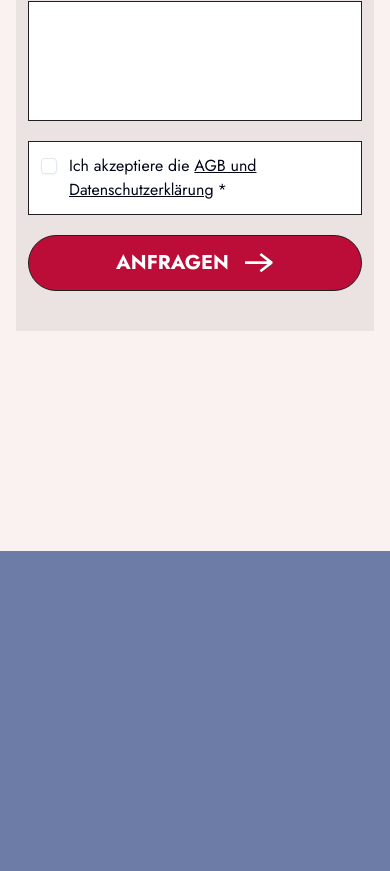
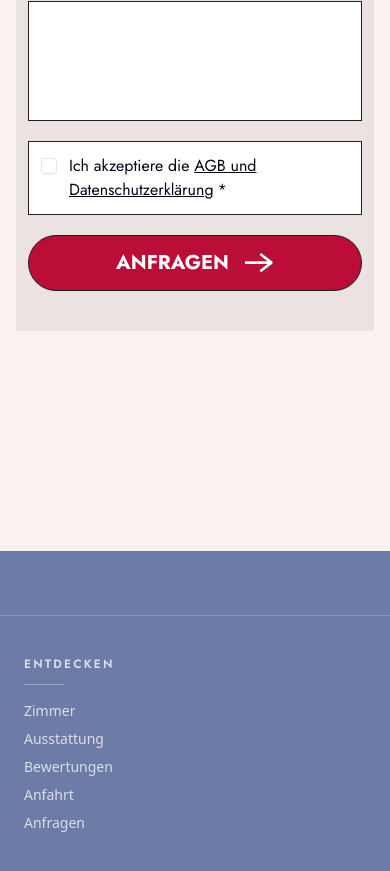
Before and after one commit to AlexanderBraatz/airbnb-integration-rental-booking_25, a Next.js app: page / in a window 390 px wide. Shown: the part 11125-11996 px from the top of the page. Before the commit the page ends 11676 px from the top, so only its background shows below. Built offline with nearby package versions, Linux system fonts and the light colour scheme; a web font is replaced by a local one.

Commit message:
feat:(a++) add footer

```diff
--- a/app/page.tsx
+++ b/app/page.tsx
@@ -5,9 +5,11 @@ import Highlights from "@/components/sections/highlights";
 import Reviews from "@/components/sections/reviews";
 import Directions from "@/components/sections/directions";
 import BookingRequest from "@/components/sections/booking-request";
+import Footer from "@/components/sections/footer";
 
 export default function Home() {
   return (
+    <>
       <main className="bg-q-blue relative">
         <NavBar />
         <Hero />
@@ -17,5 +19,7 @@ export default function Home() {
         <Directions />
         <BookingRequest />
       </main>
+      <Footer />
+    </>
   );
 }
--- a/app/payment/[bookingCode]/page.tsx
+++ b/app/payment/[bookingCode]/page.tsx
@@ -2,6 +2,7 @@ import React from "react";
 import Checkout from "../components/checkout";
 import { getBookingFromIdAction } from "../../actions/admindashboardActions";
 import { bookingCodeConvertedBackToId } from "@/lib/utils";
+import Footer from "@/components/sections/footer";
 
 export default async function Payment({
   params,
@@ -15,12 +16,29 @@ export default async function Payment({
   console.log(bookingCode, "back");
   if (bookingCode) {
     return (
-      <div>
-        <h1>try the payment </h1>
-        <Checkout orderId={Number(orderId)} />
-      </div>
+      <>
+        <div className="bg-q-blue text-q-wite-almost min-h-screen">
+          <main className="mx-auto max-w-3xl px-4 py-10">
+            <h1 className="mb-6 text-2xl font-semibold">Zahlung abschließen</h1>
+            <Checkout orderId={Number(orderId)} />
+          </main>
+        </div>
+        <Footer />
+      </>
     );
   } else {
-    return <div>an error has occurred</div>;
+    return (
+      <>
+        <div className="bg-q-blue text-q-wite-almost min-h-screen">
+          <main className="mx-auto max-w-3xl px-4 py-10">
+            <h1 className="mb-4 text-xl font-semibold">
+              Es ist ein Fehler aufgetreten
+            </h1>
+            <p>Die Zahlungsseite konnte nicht geladen werden.</p>
+          </main>
+        </div>
+        <Footer />
+      </>
+    );
   }
 }
--- /dev/null
+++ b/components/sections/footer.tsx
@@ -0,0 +1,111 @@
+import Link from "next/link";
+
+export default function Footer() {
+  return (
+    <footer className="bg-q-blue text-q-wite-almost mt-16 border-t border-b border-white/20">
+      <div className="px-6 py-10">
+        <div className="mobile:grid-cols-1 mx-auto grid max-w-6xl grid-cols-3 gap-10">
+          {/* Entdecken */}
+          <div>
+            <h3 className="font-jost text-q-wite-almost/80 text-xs font-semibold tracking-[0.18em] uppercase">
+              Entdecken
+            </h3>
+            <div className="mt-3 h-px w-10 bg-white/30" />
+            <nav className="mt-4 flex flex-col gap-2 text-sm">
+              <Link
+                href="#rooms"
+                className="text-q-wite-almost/80 underline-offset-4 transition-colors hover:text-white hover:underline"
+              >
+                Zimmer
+              </Link>
+              <Link
+                href="#highlights"
+                className="text-q-wite-almost/80 underline-offset-4 transition-colors hover:text-white hover:underline"
+              >
+                Ausstattung
+              </Link>
+              <Link
+                href="#reviews"
+                className="text-q-wite-almost/80 underline-offset-4 transition-colors hover:text-white hover:underline"
+              >
+                Bewertungen
+              </Link>
+              <Link
+                href="#directions"
+                className="text-q-wite-almost/80 underline-offset-4 transition-colors hover:text-white hover:underline"
+              >
+                Anfahrt
+              </Link>
+              <Link
+                href="#bookingRequest"
+                className="text-q-wite-almost/80 underline-offset-4 transition-colors hover:text-white hover:underline"
+              >
+                Anfragen
+              </Link>
+            </nav>
+          </div>
+
+          {/* Kontaktinfo */}
+          <div>
+            <h3 className="font-jost text-q-wite-almost/80 text-xs font-semibold tracking-[0.18em] uppercase">
+              Kontakt
+            </h3>
+            <div className="mt-3 h-px w-10 bg-white/30" />
+            <div className="text-q-wite-almost/80 mt-4 space-y-2 text-sm">
+              <p>Email: placeholder@example.com</p>
+              <p>Telefon: +49 (0) 000 000000</p>
+              <p>Adresse: Musterstraße 1, 00000 Musterstadt</p>
+            </div>
+          </div>
+
+          {/* Online */}
+          <div>
+            <h3 className="font-jost text-q-wite-almost/80 text-xs font-semibold tracking-[0.18em] uppercase">
+              Online
+            </h3>
+            <div className="mt-3 h-px w-10 bg-white/30" />
+            <div className="mt-4 flex flex-col gap-2 text-sm">
+              <Link
+                href="https://instagram.com/placeholder"
+                target="_blank"
+                className="text-q-wite-almost/80 underline-offset-4 transition-colors hover:text-white hover:underline"
+              >
+                Instagram
+              </Link>
+              <Link
+                href="https://facebook.com/placeholder"
+                target="_blank"
+                className="text-q-wite-almost/80 underline-offset-4 transition-colors hover:text-white hover:underline"
+              >
+                Facebook
+              </Link>
+            </div>
+          </div>
+        </div>
+
+        <div className="text-q-wite-almost/70 mt-8 w-full border-t border-white/10 pt-4 text-xs md:flex md:items-center md:justify-between">
+          <div className="mx-auto max-w-6xl">
+            <p>
+              © {new Date().getFullYear()} Sieben Gipfel Blick. Alle Rechte
+              vorbehalten.
+            </p>
+            <div className="mt-2 flex gap-4 md:mt-0">
+              <Link
+                href="/rechtliches"
+                className="underline-offset-4 hover:text-white hover:underline"
+              >
+                AGB &amp; Datenschutzerklärung
+              </Link>
+              <Link
+                href="/admin/bookings"
+                className="underline-offset-4 hover:text-white hover:underline"
+              >
+                Adminbereich
+              </Link>
+            </div>
+          </div>
+        </div>
+      </div>
+    </footer>
+  );
+}
```
Lines whose indentation alone changed are shown as unchanged.
